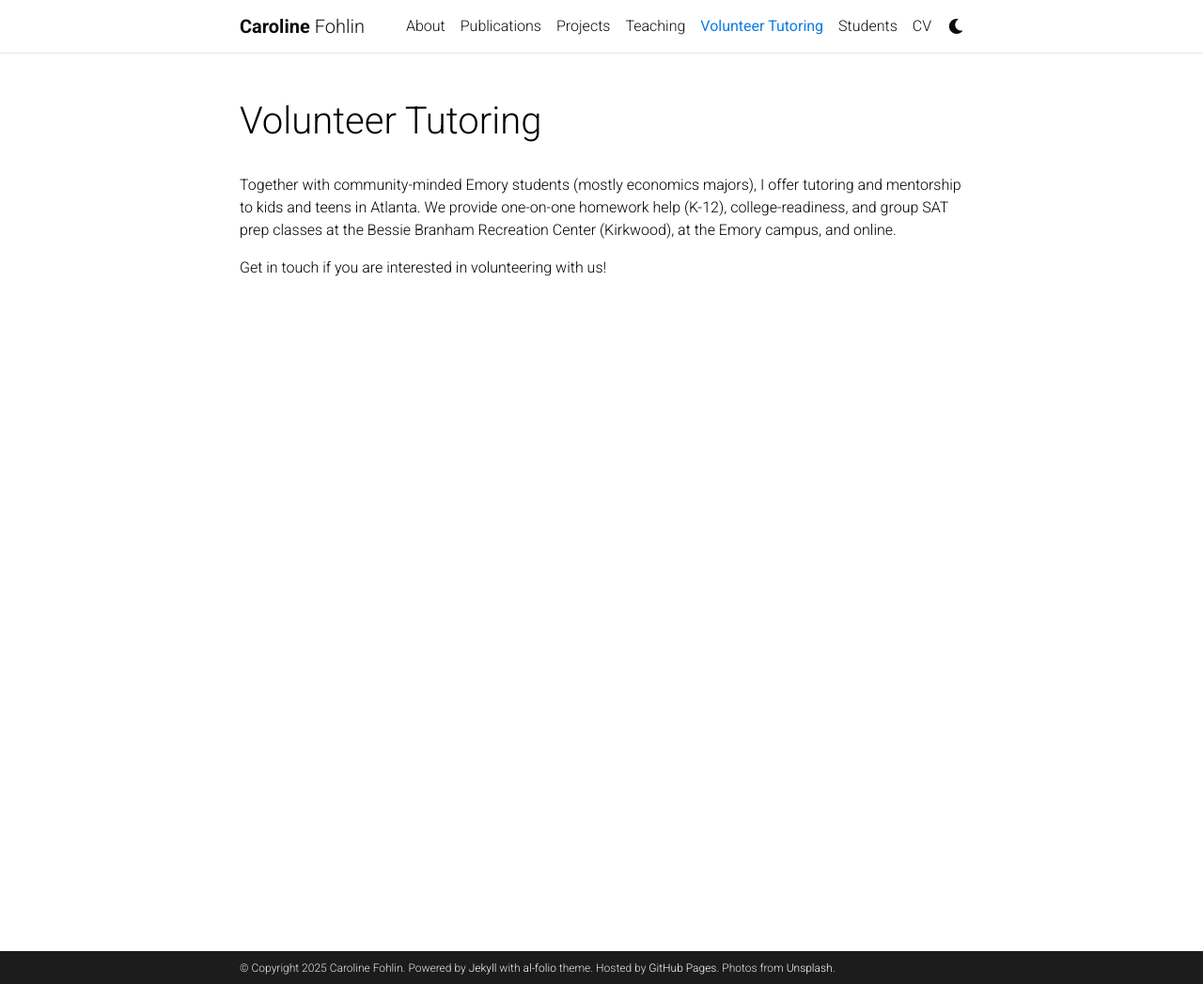
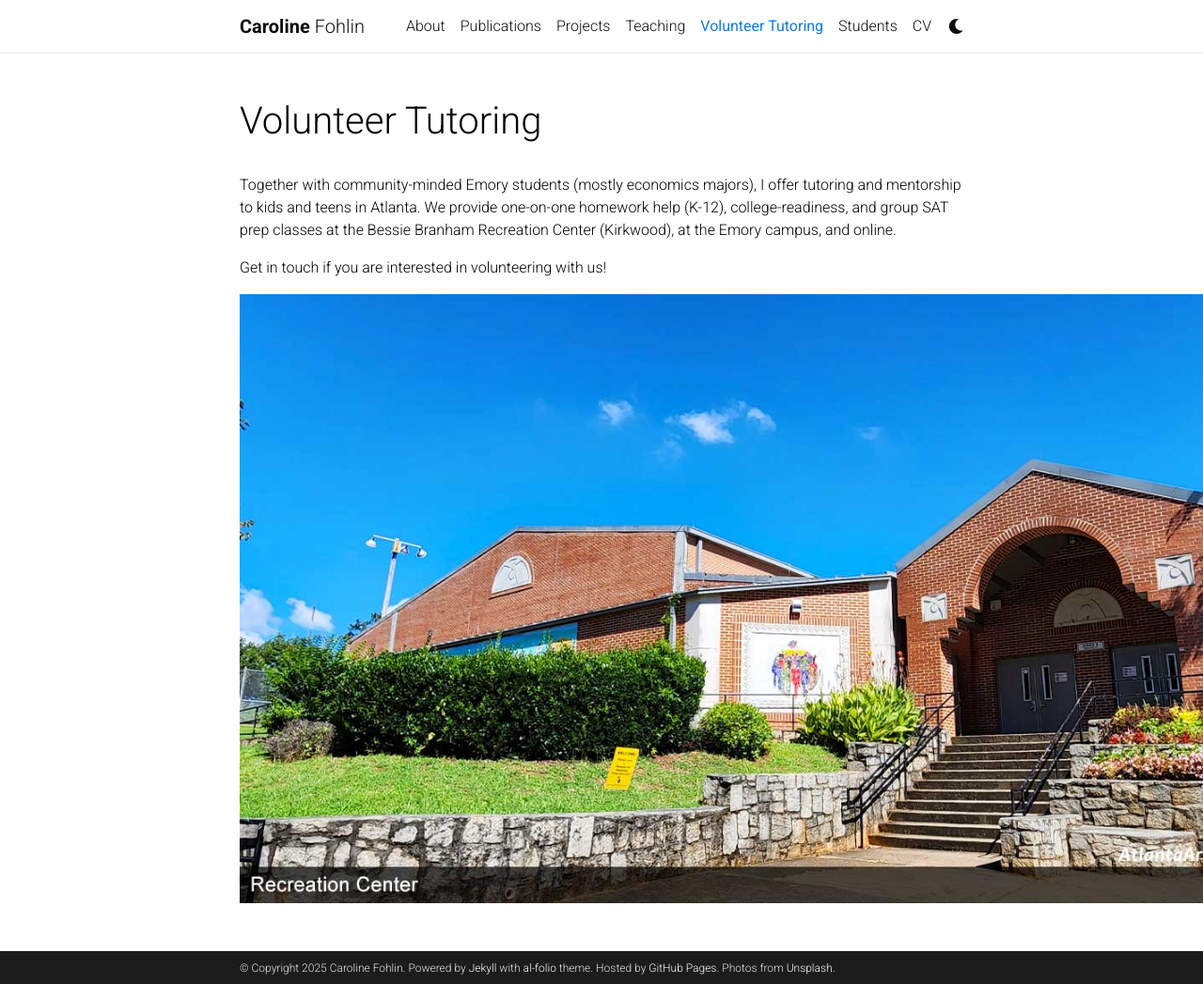
Before and after one commit to caroline-fohlin/caroline-fohlin.github.io, a Jekyll site: the page built from _pages/Volunteer_tutoring.md, in a window 1280 px wide and 1047 px high. Shown: the whole window at 94% size. Built offline with Jekyll 4.4.1, drawn with Linux system fonts in a browser that asks for light colours; comment, search, counter and statistics services are not loaded; a style sheet for code colours, icons or effects is not loaded.

Commit message:
adding image to VT

```diff
--- a/_pages/Volunteer_tutoring.md
+++ b/_pages/Volunteer_tutoring.md
@@ -11,3 +11,5 @@ horizontal: false
 Together with community-minded Emory students (mostly economics majors), I offer tutoring and mentorship to kids and teens in Atlanta. We provide one-on-one homework help (K-12), college-readiness, and group SAT prep classes at the Bessie Branham Recreation Center (Kirkwood), at the Emory campus, and online.
 
 Get in touch if you are interested in volunteering with us!
+
+![Alt text description](/assets/img/Bessie-Branham-Park-Fulton-Recreation-Center.jpg)
```
Also changed, not shown: assets/img/Bessie-Branham-Park-Fulton-Recreation-Center.jpg (added).
